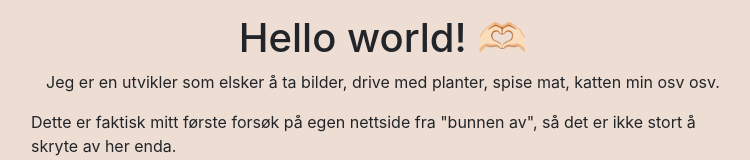
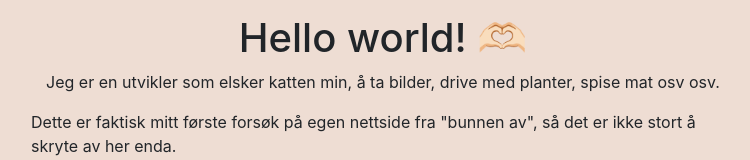
Before and after one commit to sarahvberg/Playground, a React (Create React App) app: page / in a window 1280 px wide. Shown: the part 378-538 px from the top of the page, without its empty margins (257-1007 px from the left). Built offline with nearby package versions, Linux system fonts and the light colour scheme.

Commit message:
Rewrite senctence

```diff
--- a/src/pages/HomePage.tsx
+++ b/src/pages/HomePage.tsx
@@ -17,8 +17,8 @@ export function HomePage() {
             <div className="col-md-8 intro mt-50">
               <h1>Hello world! 🫶🏻 </h1>
               <p>
-                Jeg er en utvikler som elsker å ta bilder, drive med planter,
-                spise mat, katten min osv osv.
+                Jeg er en utvikler som elsker katten min, å ta bilder, drive med
+                planter, spise mat osv osv.
               </p>
               <p>
                 Dette er faktisk mitt første forsøk på egen nettside fra "bunnen
```
